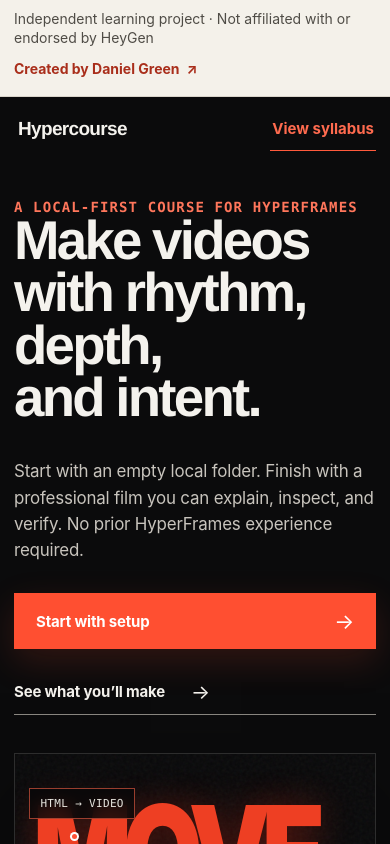
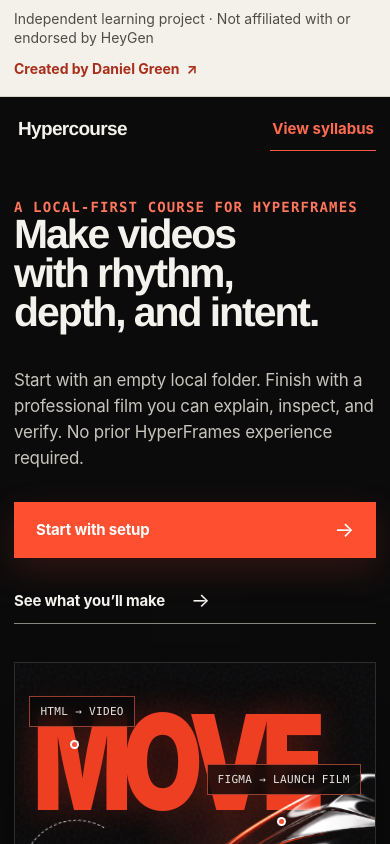
Before and after one commit to daniel-p-green/hypercourse, a Next.js app: page / in a window 390 px wide. Shown: the top 844 px of the page. Built offline with nearby package versions, Linux system fonts and the light colour scheme.

Commit message:
Reduce landing headline scale

```diff
--- a/public/course/styles.css
+++ b/public/course/styles.css
@@ -207,7 +207,7 @@
   margin:0;
   color:#f4f2ed;
   font-family:var(--display);
-  font-size:clamp(3.5rem, 4.4vw, 5.5rem);
+  font-size:clamp(3rem, 3.4vw, 4.5rem);
   font-weight:750;
   line-height:.91;
   letter-spacing:-.062em;
@@ -1526,7 +1526,7 @@
   .landing-hero { padding:38px 0 54px; }
   .landing-copy { gap:18px; }
   .landing-eyebrow { font-size:14px; }
-  .landing-title { font-size:clamp(3rem, 14vw, 3.75rem); line-height:.96; letter-spacing:-.05em; }
+  .landing-title { font-size:clamp(2.5rem, 10.5vw, 3rem); line-height:.96; letter-spacing:-.05em; }
   .landing-intro { line-height:1.55; }
   .landing-actions { display:grid; }
   .landing-primary, .landing-secondary { width:100%; }
```
Also changed, not shown: 1 other file (tests, documents, lock files or other folders).
